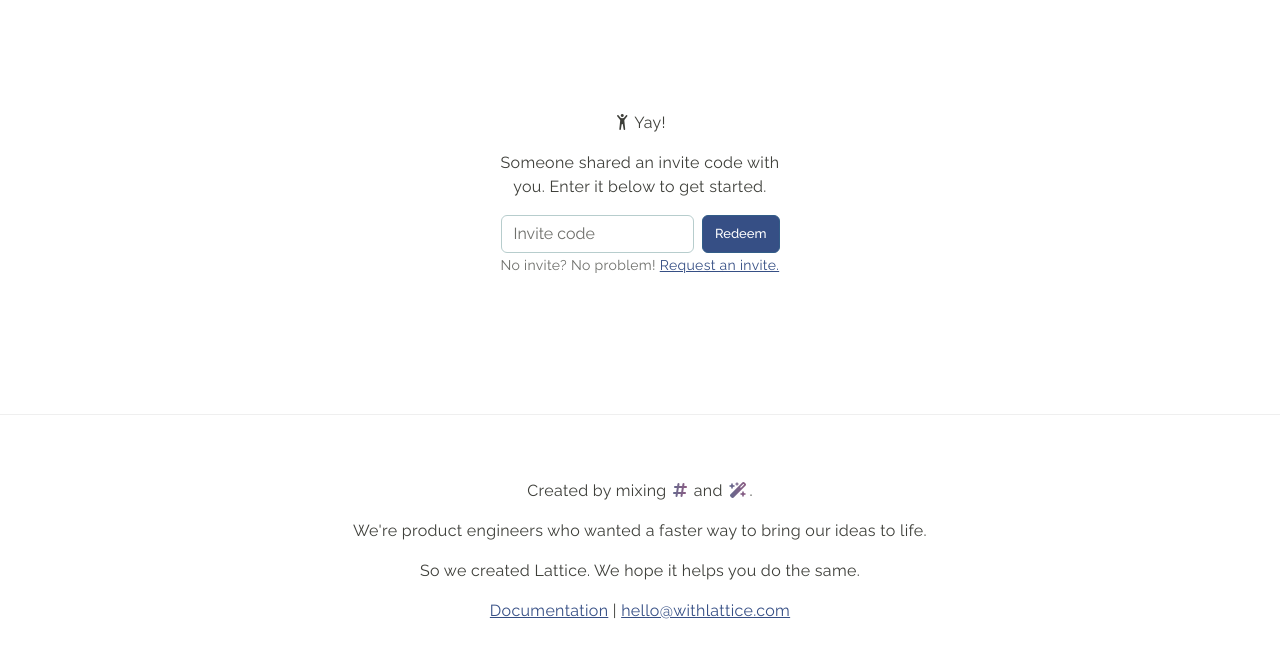
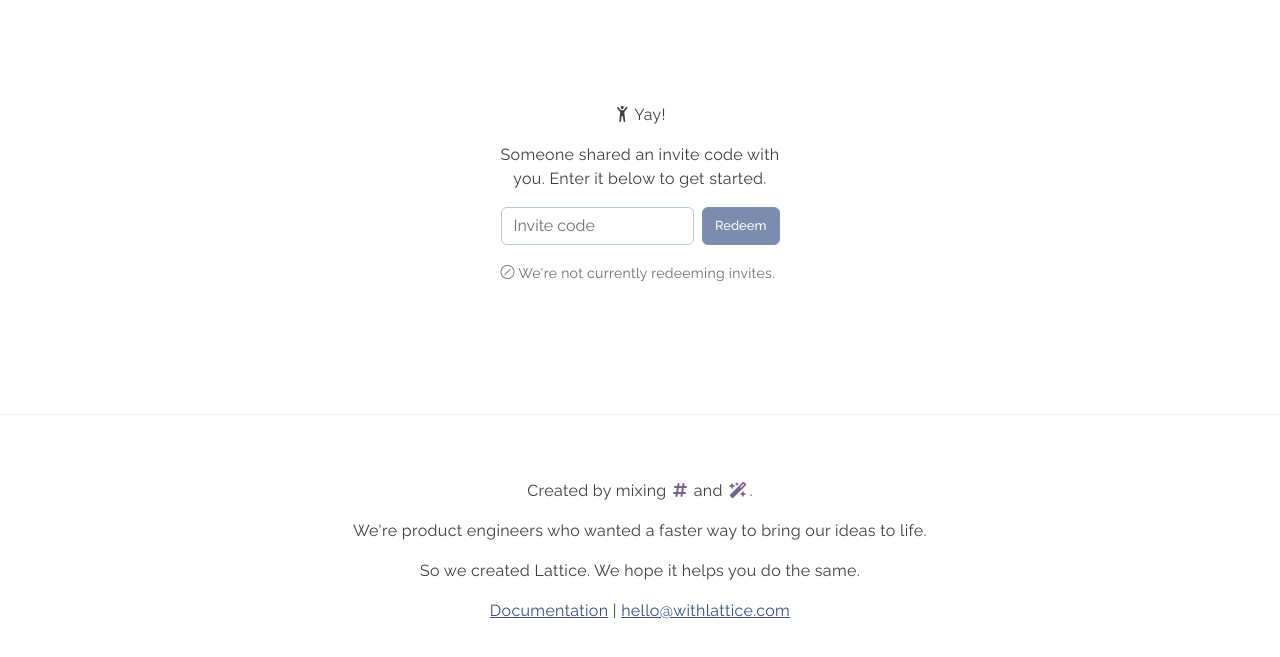
Before and after one commit to jmathai/lattice-static, a plain HTML site: page redeem_invite.html in a window 1280 px wide. Shown: the part 65-722 px from the top of the page. Drawn offline with nearby package versions, Linux system fonts and the light colour scheme; some icons are missing.

Commit message:
Disable invites

```diff
--- a/redeem_invite.html
+++ b/redeem_invite.html
@@ -123,11 +123,11 @@
             Someone shared an invite code with you. Enter it below to get started.
         </p>
         <div>
-            <div class="d-flex">
+            <div class="d-flex mb-3">
                 <input type="text" name="invite_code" class="form-control me-2" id="inviteCode" placeholder="Invite code" required value="">
-                <button class="btn btn-primary" data-lta-event="redeem-submit">Redeem</button>
+                <button class="btn btn-primary" data-lta-event="redeem-submit" disabled>Redeem</button>
             </div>
-            <small id="emailHelp" class="form-text text-muted">No invite? No problem! <a href="index.html" data-lta-event="redeem-request-invite">Request an invite.</a></small>
+            <small id="emailHelp" class="form-text text-muted"><i class="bi bi-slash-circle"></i> We're not currently redeeming invites.</small>
         </div>
     </form>
 </div>
```
Also changed, not shown: index.html (+2 -1 lines).
